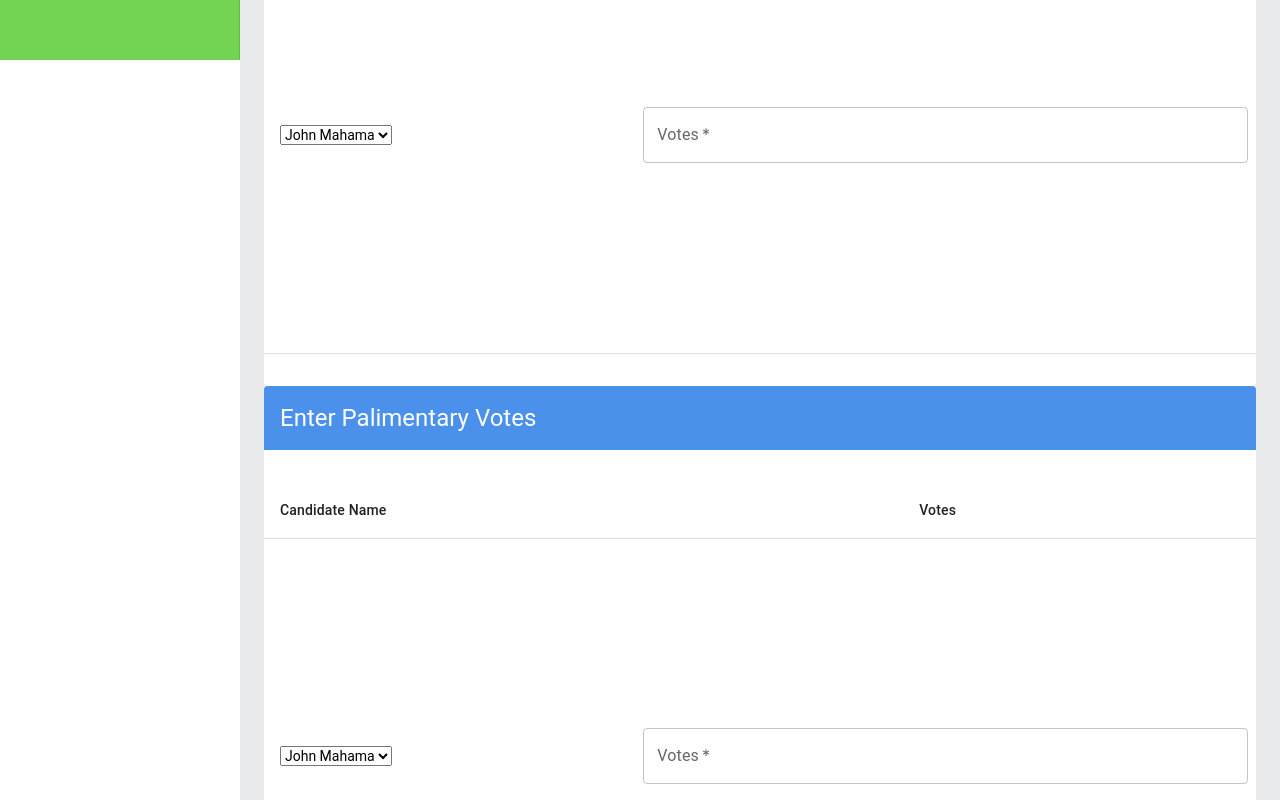
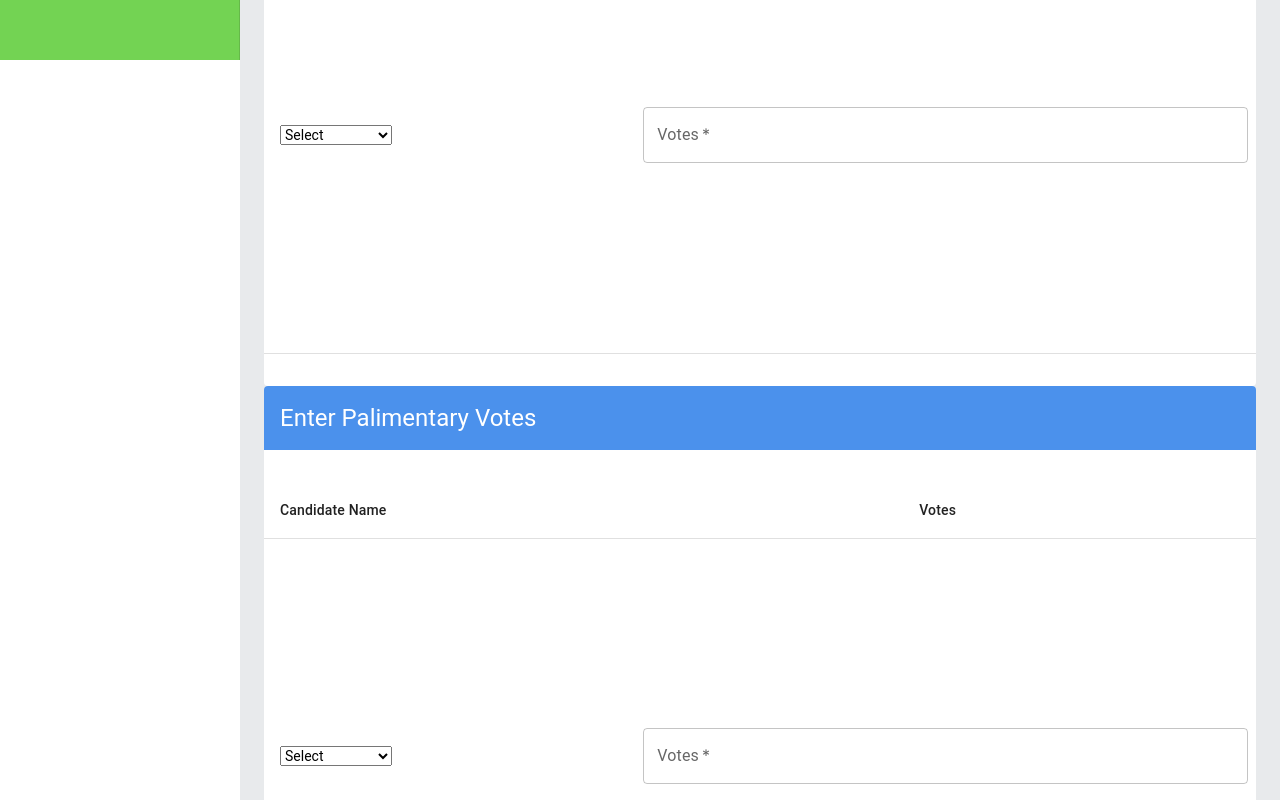
Before and after one commit to Shykid1/manhyia-north-live, a React (Vite) app in the folder client/: page /dashboard/votes in a window 1280 px wide. Shown: the part 740-1540 px from the top of the page. Built offline with nearby package versions, Linux system fonts and the light colour scheme; sample sign-in values are in the browser's storage.

Commit message:
Add default "Select" option to dropdown menu

```diff
--- a/client/src/views/Dashboard/Forms/AgentForms.jsx
+++ b/client/src/views/Dashboard/Forms/AgentForms.jsx
@@ -124,6 +124,7 @@ function AgentForms() {
                 <TableRow>
                   <TableCell>
                     <select>
+                      <option value="">Select</option>
                       <option value="John Mahama">John Mahama</option>
                       <option value="Nana Addo">Nana Addo</option>
                       <option value="Akuffo Addo">Akuffo Addo</option>
@@ -179,6 +180,7 @@ function AgentForms() {
                 <TableRow>
                   <TableCell>
                     <select>
+                      <option value="">Select</option>
                       <option value="John Mahama">John Mahama</option>
                       <option value="Nana Addo">Nana Addo</option>
                       <option value="Akuffo Addo">Akuffo Addo</option>
```
